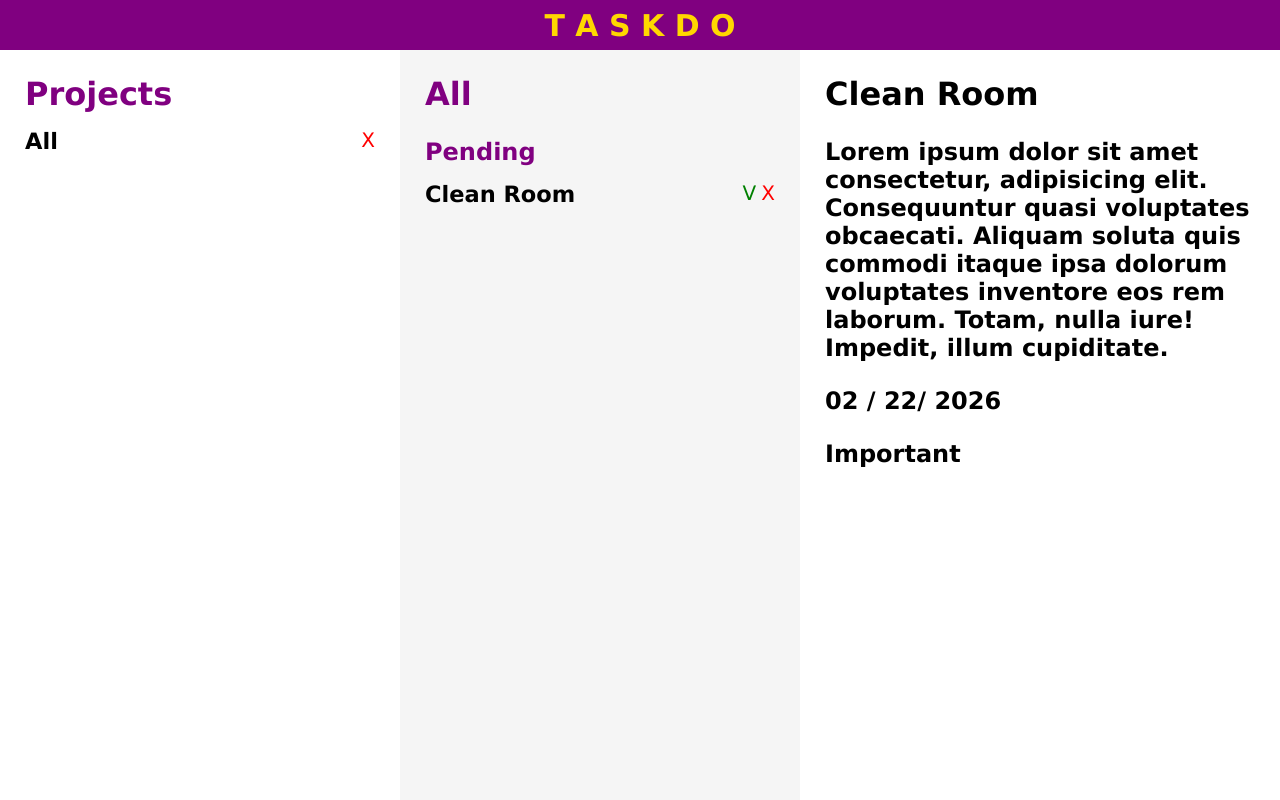
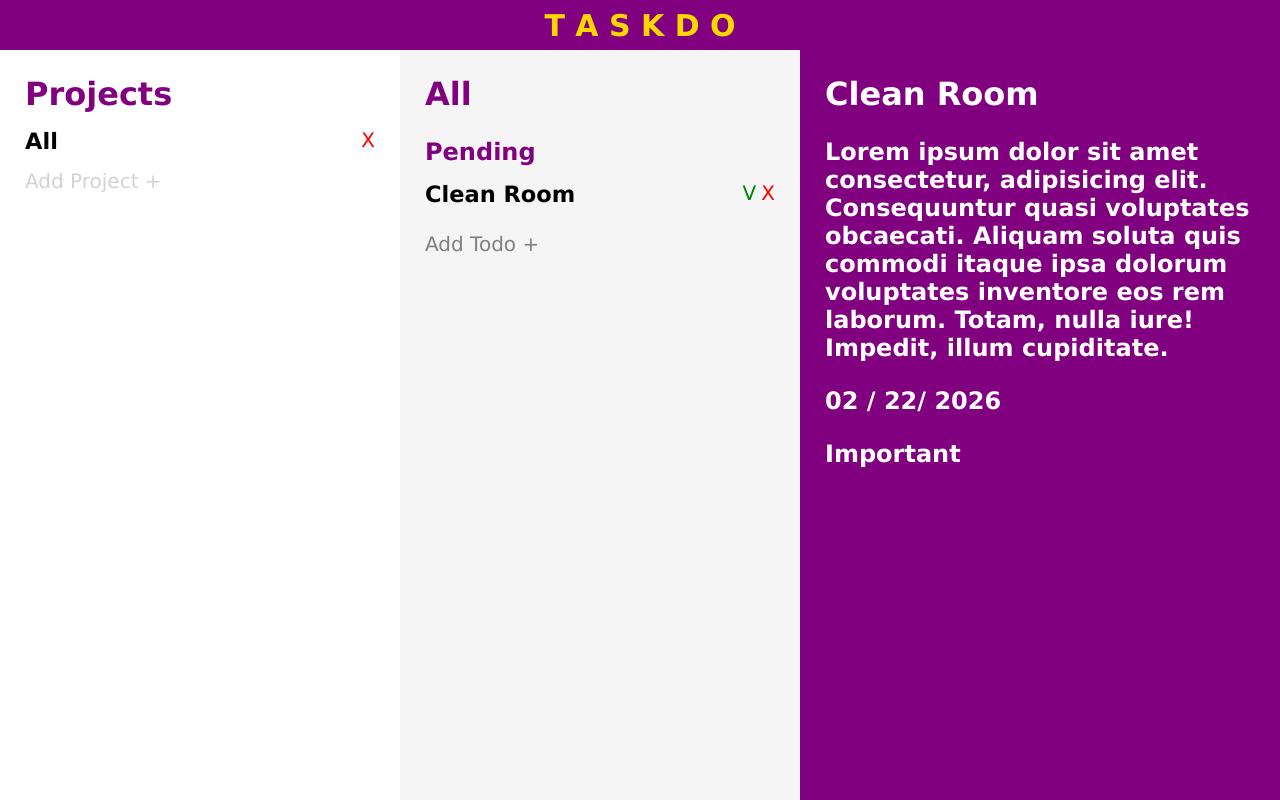
Before and after one commit to fnafelipe/odin-todolist, a website built with webpack: page src/template.html in a window 1280 px wide. Built offline with nearby package versions, Linux system fonts and the light colour scheme.

Commit message:
fix: refactor add todo and project buttons

```diff
--- a/src/styles.css
+++ b/src/styles.css
@@ -62,6 +62,18 @@ body {
   background-color: whitesmoke;
 }
 
+#add-project {
+  border: none;
+  background-color: white;
+  color: lightgray;
+  text-align: left;
+  font-size: 20px;
+}
+
+#add-project:hover {
+  color: gray;
+}
+
 #remove-project {
   display: flex;
   align-items: center;
@@ -108,6 +120,18 @@ body {
   font-size: 20px;
 }
 
+#add-todo {
+  border: none;
+  background-color: whitesmoke;
+  color: gray;
+  text-align: left;
+  font-size: 20px;
+}
+
+#add-todo:hover {
+  color: black;
+}
+
 #do-todo {
   color: green;
 }
@@ -118,6 +142,8 @@ body {
 
 #view {
   grid-area: view;
+  background-color: purple;
+  color: white;
 }
 
 .todo-info {
--- a/src/template.html
+++ b/src/template.html
@@ -18,6 +18,7 @@
             <div id="remove-project">X</div>
           </button>
         </nav>
+        <button id="add-project">Add Project +</button>
       </div>
 
       <div class="todos-section">
@@ -32,6 +33,7 @@
             </div>
           </button>
         </nav>
+        <button id="add-todo">Add Todo +</button>
       </div>
 
       <div id="view">
```
